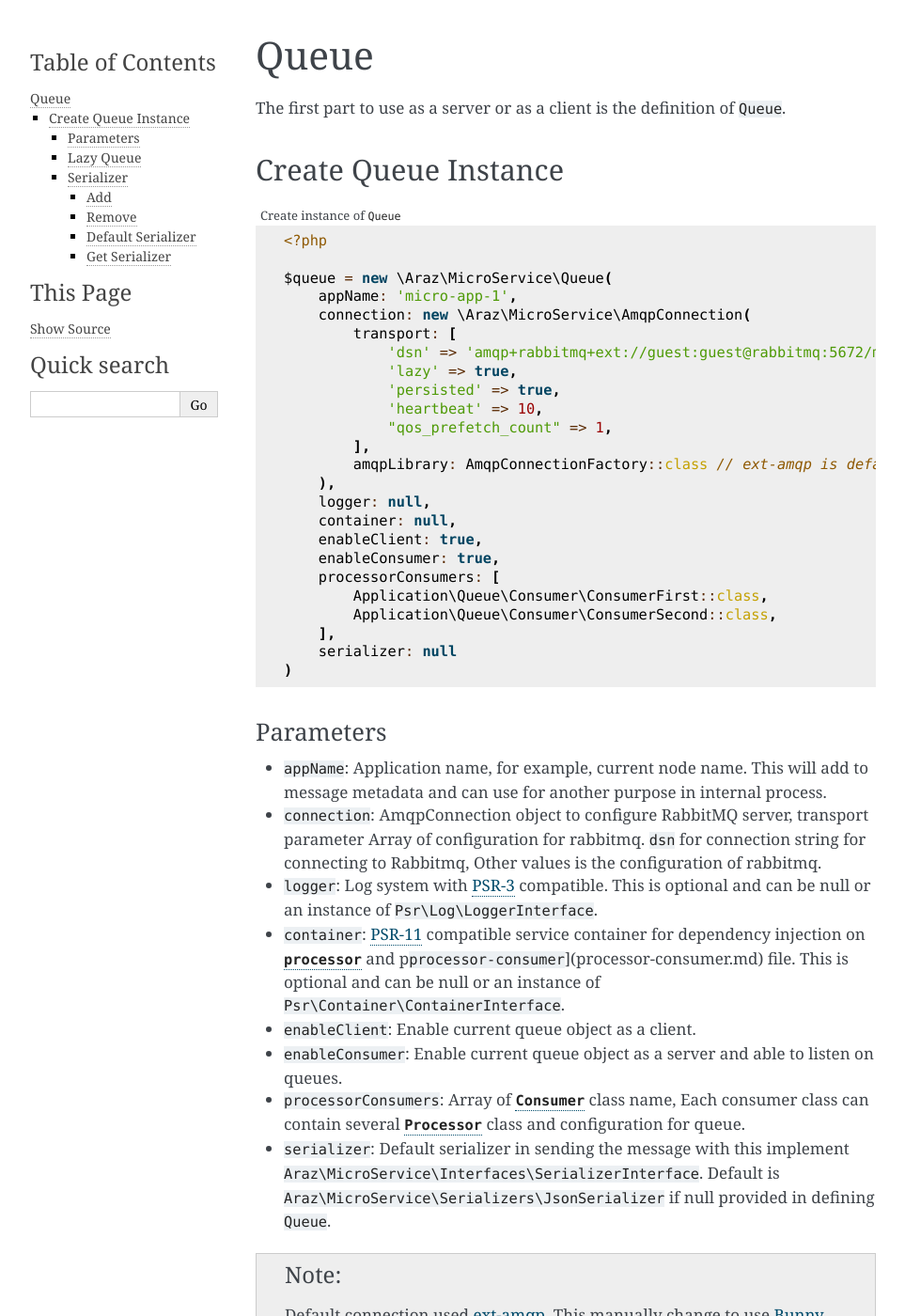
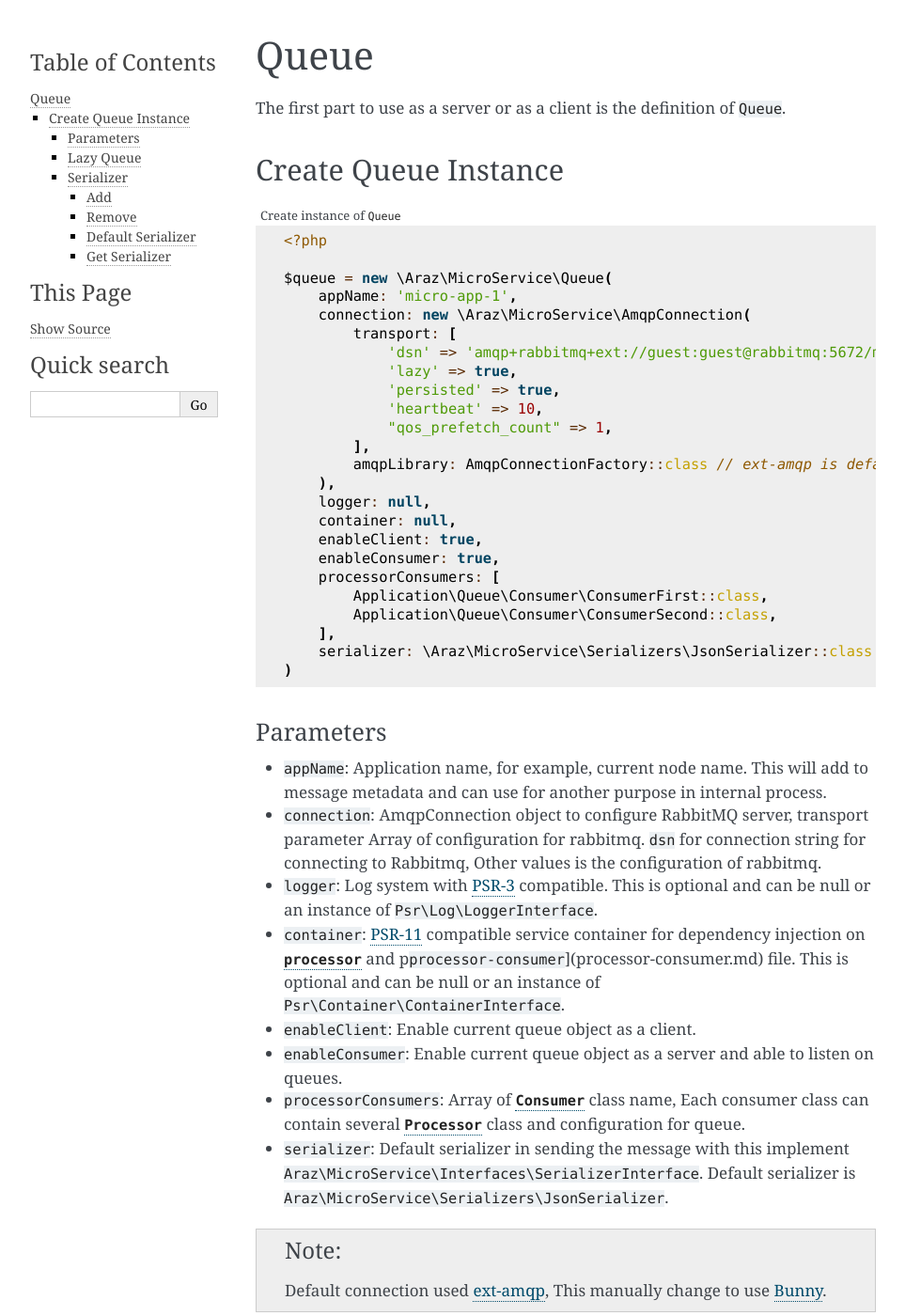
Before and after one commit to jafaripur/php-microservice, a Sphinx documentation site: the page built from docs/source/doc/queue.md, in a window 1280 px wide and 1400 px high. Shown: the whole window at 94% size, without its empty margins (148-1111 px from the left). Built offline with Sphinx 7.4.7, drawn with Linux system fonts in a browser that asks for light colours.

Commit message:
Update docs for define queue instance.

````diff
--- a/docs/source/doc/queue.md
+++ b/docs/source/doc/queue.md
@@ -32,7 +32,7 @@ $queue = new \Araz\MicroService\Queue(
         Application\Queue\Consumer\ConsumerFirst::class,
         Application\Queue\Consumer\ConsumerSecond::class,
     ],
-    serializer: null
+    serializer: \Araz\MicroService\Serializers\JsonSerializer::class
 )
 
 ```
@@ -46,7 +46,7 @@ $queue = new \Araz\MicroService\Queue(
 - `enableClient`: Enable current queue object as a client.
 - `enableConsumer`: Enable current queue object as a server and able to listen on queues.
 - `processorConsumers`: Array of [`Consumer`](processor-consumer.md) class name, Each consumer class can contain several [`Processor`](processor.md) class and configuration for queue.
-- `serializer`: Default serializer in sending the message with this implement `Araz\MicroService\Interfaces\SerializerInterface`. Default is `Araz\MicroService\Serializers\JsonSerializer` if null provided in defining `Queue`.
+- `serializer`: Default serializer in sending the message with this implement `Araz\MicroService\Interfaces\SerializerInterface`. Default serializer is `Araz\MicroService\Serializers\JsonSerializer`.
 
 ```{note}
 Default connection used [ext-amqp](https://github.com/php-amqp/php-amqp), This manually change to use [Bunny](https://github.com/jakubkulhan/bunny).
````
